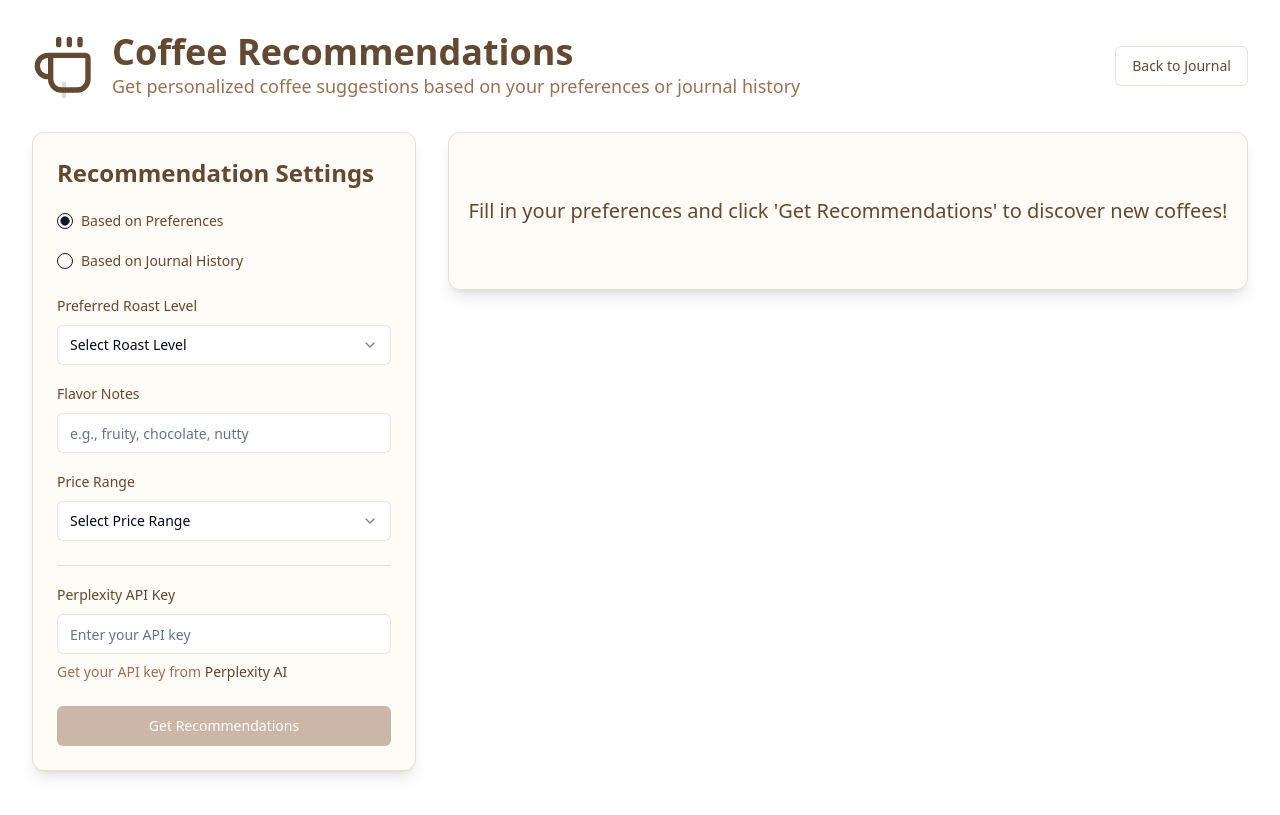
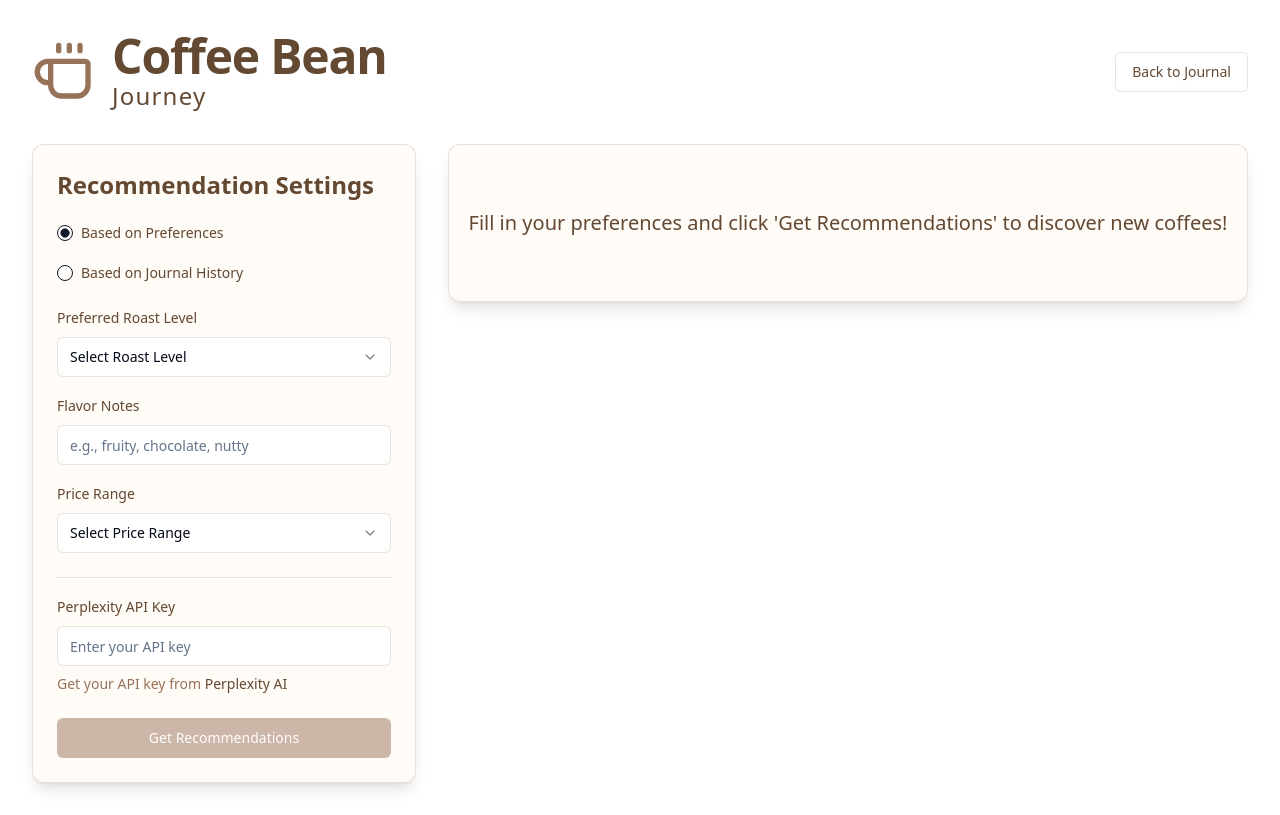
Before and after one commit to harezaj/CoffeeTracker, a React (Vite) app: page /recommendations in a window 1280 px wide. Built offline with nearby package versions, Linux system fonts and the light colour scheme.

Commit message:
Update code to address discrepancies
This commit aims to resolve the differences identified in the current codebase. Further investigation and adjustments will be made to ensure consistency and alignment with expected functionality.
[skip gpt_engineer]

```diff
--- a/src/pages/Recommendations.tsx
+++ b/src/pages/Recommendations.tsx
@@ -100,17 +100,14 @@ const Recommendations = () => {
             <Link to="/" className="group flex items-center gap-4">
               <div className="relative">
                 <Coffee
-                  className="h-16 w-16 text-coffee-dark scale-x-[-1] transition-all duration-300 origin-bottom group-hover:rotate-[30deg]"
+                  className="h-16 w-16 text-coffee scale-x-[-1] transition-all duration-300 origin-bottom group-hover:rotate-[30deg]"
                 />
-                <div className="absolute bottom-0 left-1/2 -translate-x-1/2 w-1 h-4 bg-coffee-dark/20 animate-[droplet_1s_ease-in-out_infinite]" />
               </div>
               <div className="flex flex-col transition-transform duration-300 group-hover:translate-x-2">
-                <h1 className="text-4xl font-bold text-coffee-dark">
-                  Coffee Recommendations
+                <h1 className="text-5xl font-black text-coffee-dark tracking-tight hover:text-coffee transition-colors duration-300">
+                  Coffee Bean
                 </h1>
-                <p className="text-coffee text-lg">
-                  Get personalized coffee suggestions based on your preferences or journal history
-                </p>
+                <span className="text-2xl font-light text-coffee-dark tracking-wider">Journey</span>
               </div>
             </Link>
             <Link to="/">
```
